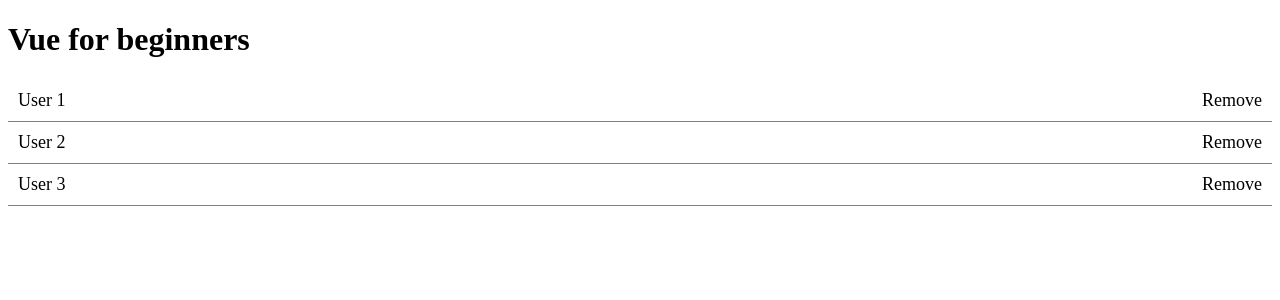
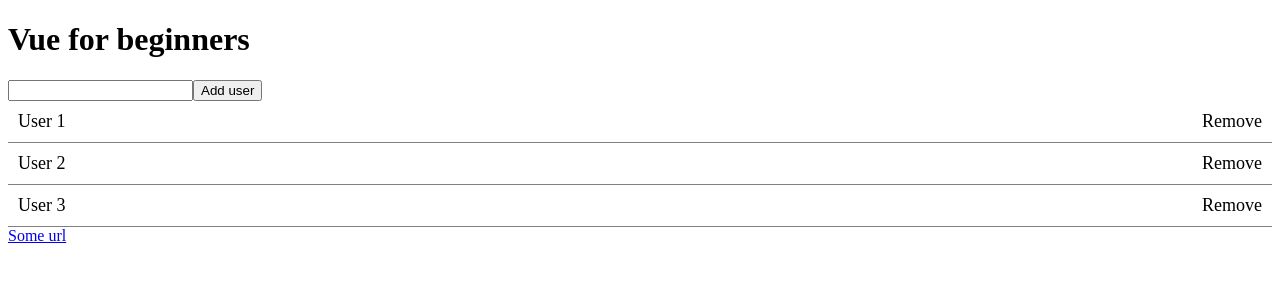
Before and after one commit to monsterlessonsacademy/monsterlessonsacademy, a Vue app: page /#/users in a window 1280 px wide. Shown: the top 300 px of the page. Built offline with nearby package versions, Linux system fonts and the light colour scheme.

Commit message:
vue-event-binding-and-property-binding

```diff
--- a/src/views/UsersList.vue
+++ b/src/views/UsersList.vue
@@ -1,8 +1,11 @@
 <template>
   <div>
+    <input type="text" v-model="newUserName" />
+    <button @click="addUser()">Add user</button>
     <div v-for="user in users" :key="user.id" class="user">
       {{ user.name }} <span @click="removeUser(user.id)">Remove</span>
     </div>
+    <a :href="url">Some url</a>
   </div>
 </template>
 
@@ -15,22 +18,38 @@
         {
           id: "1",
           name: "User 1",
-          age: 20
+          age: 20,
         },
         {
           id: "2",
           name: "User 2",
-          age: 25
+          age: 25,
         },
 
         {
           id: "3",
           name: "User 3",
-          age: 30
-        }
-      ]
+          age: 30,
+        },
+      ],
+      newUserName: "",
+      url: "https://google.com",
     };
-  }
+  },
+  methods: {
+    removeUser(id) {
+      this.users = this.users.filter((user) => user.id !== id);
+    },
+    addUser() {
+      const uniqueId = Math.random().toString(16);
+      const newUser = {
+        id: uniqueId,
+        name: this.newUserName,
+        age: 30,
+      };
+      this.users.push(newUser);
+    },
+  },
 };
 </script>
 
```
